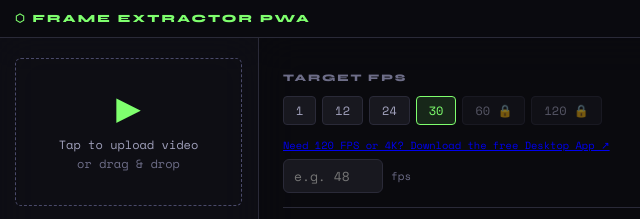
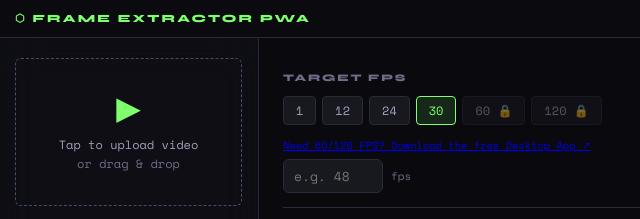
Before and after one commit to MANOSHRANJAN/frame-extractor, an Electron app: page web/index.html in a window 900 px wide. Shown: the top 219 px of the page, 1-641 px from the left. Drawn offline with nearby package versions, Linux system fonts and the light colour scheme.

Commit message:
update desktop download link

```diff
--- a/web/index.html
+++ b/web/index.html
@@ -60,7 +60,7 @@
           </div>
           <!-- Upsell Banner -->
           <div style="margin-top: 12px; font-size: 0.8rem; color: var(--accent); white-space: nowrap;">
-            <a href="/index.html#compare" style="text-decoration: underline;">Need 120 FPS or 4K? Download the free Desktop App ↗</a>
+            <a href="https://github.com/MANOSHRANJAN/frame-extractor/releases/download/v1.0.0/frame-extractor-desktop.zip" style="text-decoration: underline;">Need 60/120 FPS? Download the free Desktop App ↗</a>
           </div>
           <div class="custom-fps-row" id="customFpsRow" hidden>
             <input class="input-num" id="customFpsInput" type="number" min="0.1" max="1000" step="0.1" placeholder="e.g. 48" />
```
